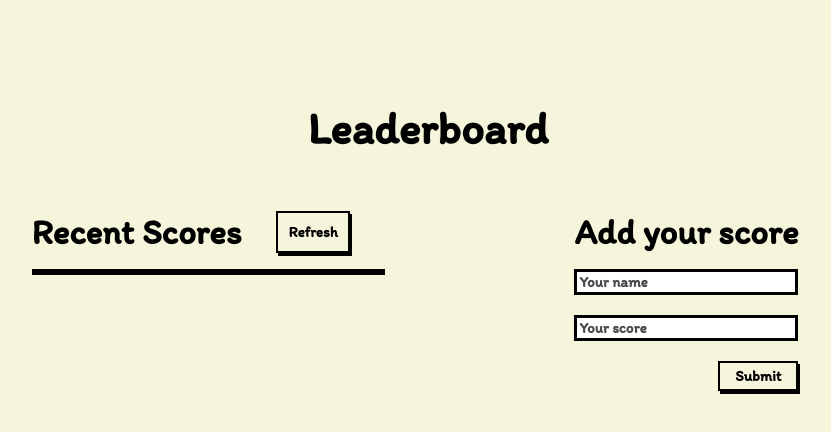
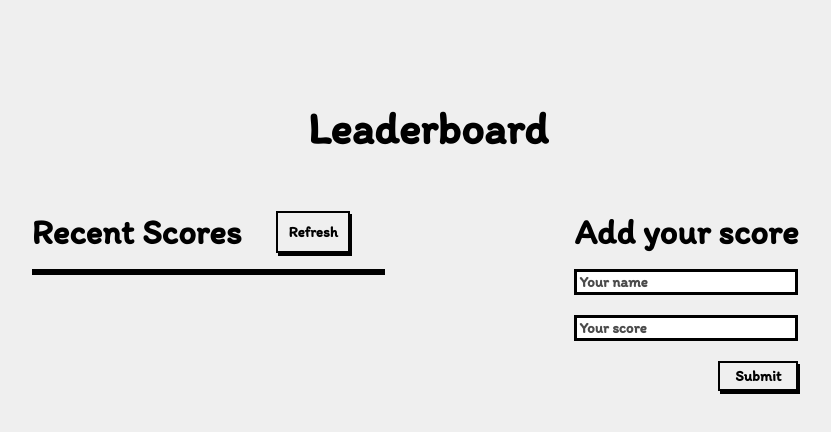
Before and after one commit to ashmalzahra/Leaderboard, a website built with webpack: page src/index.html in a window 1280 px wide. Shown: the whole page, without its empty margins (225-1056 px from the left). Built offline with nearby package versions, Linux system fonts and the light colour scheme.

Commit message:
Change bg color

```diff
--- a/src/style.css
+++ b/src/style.css
@@ -1,7 +1,7 @@
 @import url('https://fonts.googleapis.com/css2?family=Itim&display=swap');
 
 body {
-  background: beige;
+  background: #dddddd75;;
 }
 
 * {
```
Also changed, not shown: dist/build/main.js.
